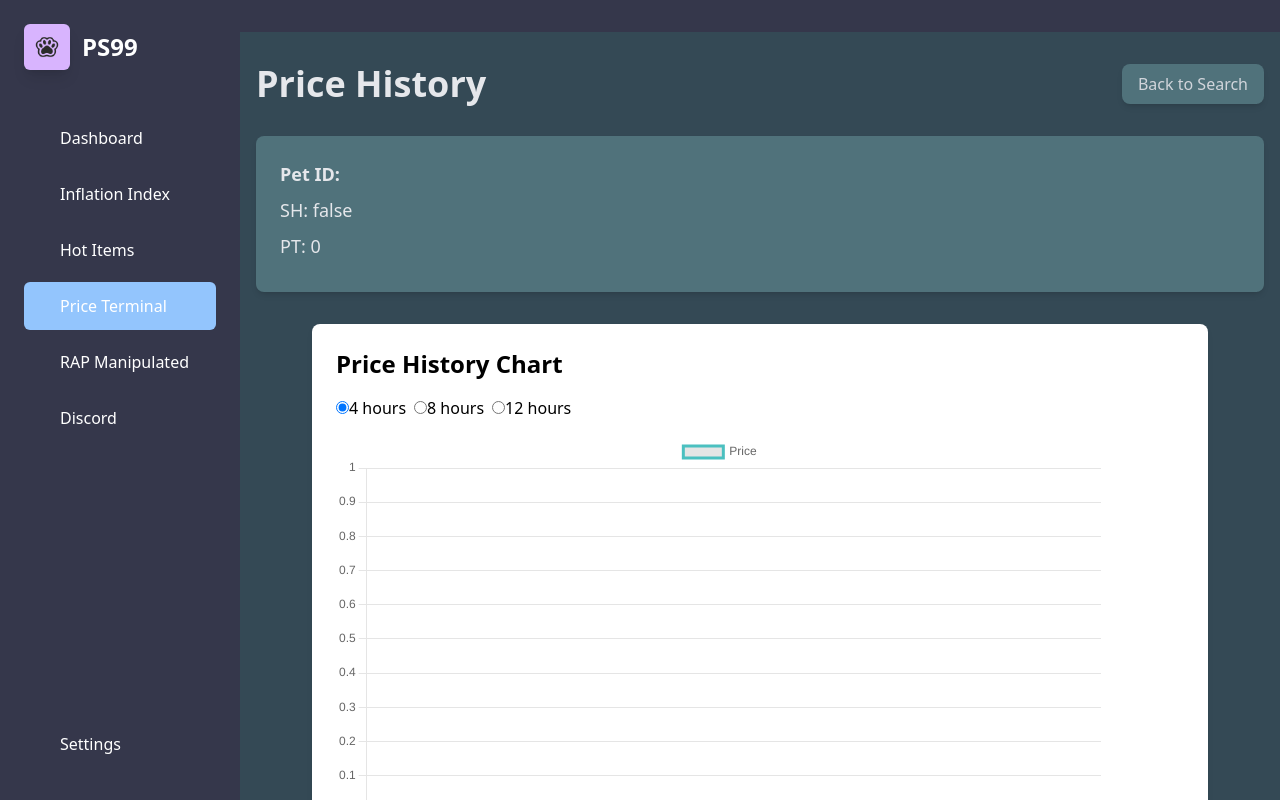
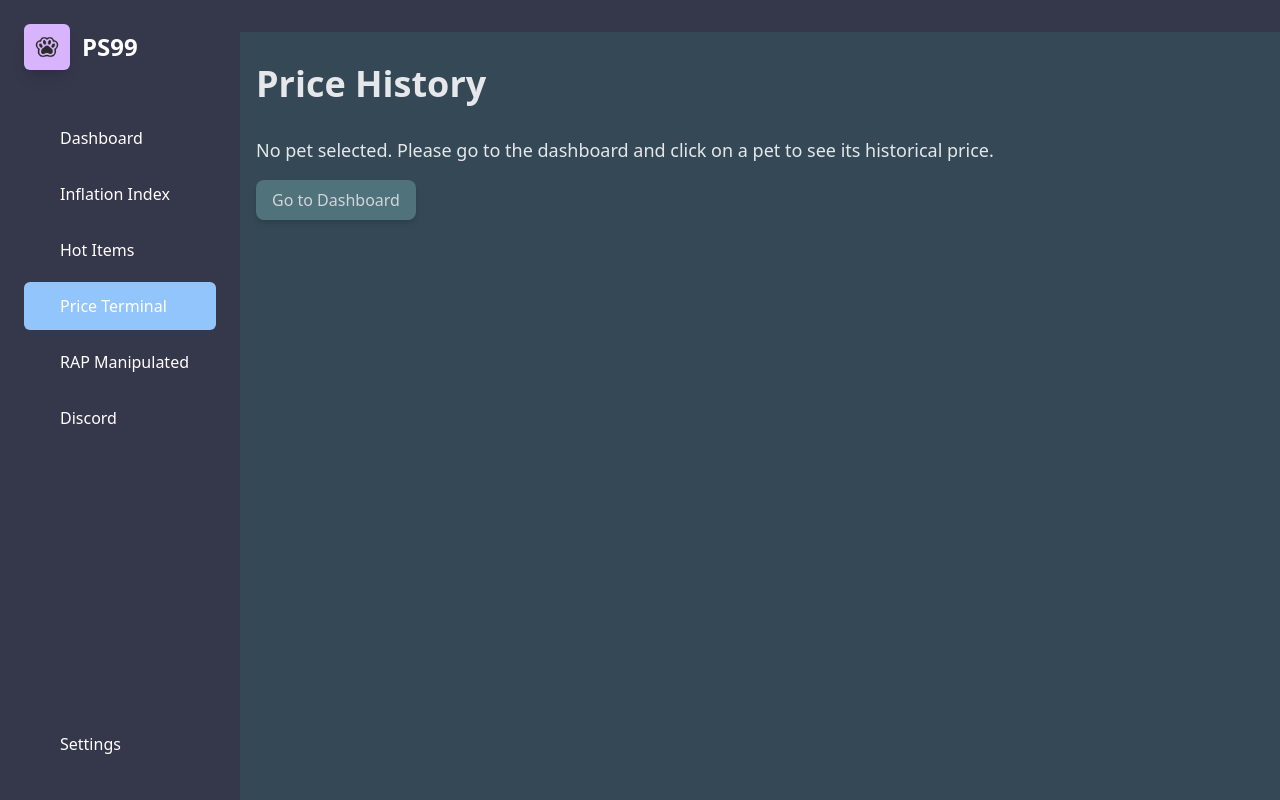
Before and after one commit to haoyanwan/petsim99-market, a Next.js app: page /price-terminal in a window 1280 px wide. Built offline with nearby package versions, Linux system fonts and the light colour scheme.

Commit message:
added message for null and more intuitive status

```diff
--- a/src/app/price-terminal/page.jsx
+++ b/src/app/price-terminal/page.jsx
@@ -10,55 +10,25 @@ const PriceHistoryPage = () => {
   const [pts, setPt] = useState(null);
   const [priceHistory, setPriceHistory] = useState([]);
 
-  return (
-    <div className="container mx-auto px-4 py-8">
-      <div className="flex justify-between items-center mb-8">
-        <h1 className="text-4xl font-bold text-gray-200">Price History</h1>
-        <Link href="/">
-          <button className="px-4 py-2 bg-bright text-gray-300 rounded-lg shadow-md hover:bg-dk focus:outline-none focus:ring-2 focus:ring-blue-500 focus:ring-opacity-50">
-            Back to Search
-          </button>
-        </Link>
-      </div>
-      <Suspense fallback={<div>Loading...</div>}>
-        <PriceHistoryContent
-          ids={ids}
-          setId={setId}
-          shs={shs}
-          setSh={setSh}
-          pts={pts}
-          setPt={setPt}
-          priceHistory={priceHistory}
-          setPriceHistory={setPriceHistory}
-        />
-      </Suspense>
-    </div>
-  );
-};
-
-const PriceHistoryContent = ({
-  ids,
-  setId,
-  shs,
-  setSh,
-  pts,
-  setPt,
-  priceHistory,
-  setPriceHistory,
-}) => {
   const searchParams = useSearchParams();
 
   useEffect(() => {
     const id = searchParams.get('id');
     const sh = searchParams.get('sh');
     const pt = searchParams.get('pt');
-    setId(id);
-    setSh(sh === 'true' ? 'true' : 'false');
-    setPt(pt !== null ? parseInt(pt, 10) : 0);
-  }, [searchParams, setId, setSh, setPt]);
+
+    if (!id) {
+      setId(null);
+      setSh(null);
+      setPt(null);
+    } else {
+      setId(id);
+      setSh(sh === 'true' ? 'true' : 'false');
+      setPt(pt !== null ? parseInt(pt, 10) : 0);
+    }
+  }, [searchParams]);
 
   useEffect(() => {
-    // Fetch the price history data based on the pet ID, sh, and pt
     const fetchPriceHistory = async () => {
       try {
         const response = await fetch(`/api/price-history?id=${ids}&sh=${shs}&pt=${pts}`);
@@ -74,15 +44,55 @@ const PriceHistoryContent = ({
     }
   }, [ids, shs, pts, setPriceHistory]);
 
+  const getGoldenRainbowText = () => {
+    if (pts === 1) {
+      return 'Golden';
+    } else if (pts === 2) {
+      return 'Rainbow';
+    } else {
+      return 'Normal';
+    }
+  };
+
+  const getShinyText = () => {
+    return shs === 'true' ? 'Shiny' : 'Not Shiny';
+  };
+
+  if (!ids) {
+    return (
+      <div className="container mx-auto px-4 py-8">
+        <h1 className="text-4xl font-bold text-gray-200 mb-8">Price History</h1>
+        <p className="text-lg text-gray-200 mb-4">
+          No pet selected. Please go to the dashboard and click on a pet to see its historical price.
+        </p>
+        <Link href="/">
+          <button className="px-4 py-2 bg-bright text-gray-300 rounded-lg shadow-md hover:bg-dk focus:outline-none focus:ring-2 focus:ring-blue-500 focus:ring-opacity-50">
+            Go to Dashboard
+          </button>
+        </Link>
+      </div>
+    );
+  }
+
   return (
-    <>
-      <div className="bg-bright rounded-lg shadow-md p-6 mb-8 text-gray-200">
-        <p className="text-lg font-bold mb-2">Pet ID: {ids}</p>
-        <p className="text-lg mb-2">SH: {shs}</p>
-        <p className="text-lg mb-2">PT: {pts}</p>
+    <div className="container mx-auto px-4 py-8">
+      <div className="flex justify-between items-center mb-8">
+        <h1 className="text-4xl font-bold text-gray-200">Price History</h1>
+        <Link href="/">
+          <button className="px-4 py-2 bg-bright text-gray-300 rounded-lg shadow-md hover:bg-dk focus:outline-none focus:ring-2 focus:ring-blue-500 focus:ring-opacity-50">
+            Back to Search
+          </button>
+        </Link>
       </div>
-      <PriceHistoryChart priceHistory={priceHistory} className="bg-bright"/>
-    </>
+      <Suspense fallback={<div>Loading...</div>}>
+        <div className="bg-bright rounded-lg shadow-md p-6 mb-8 text-gray-200">
+          <p className="text-lg font-bold mb-2">Pet ID: {ids}</p>
+          <p className="text-lg mb-2">{getGoldenRainbowText()}</p>
+          <p className="text-lg mb-2">{getShinyText()}</p>
+        </div>
+        <PriceHistoryChart priceHistory={priceHistory} className="bg-bright" />
+      </Suspense>
+    </div>
   );
 };
 
```
